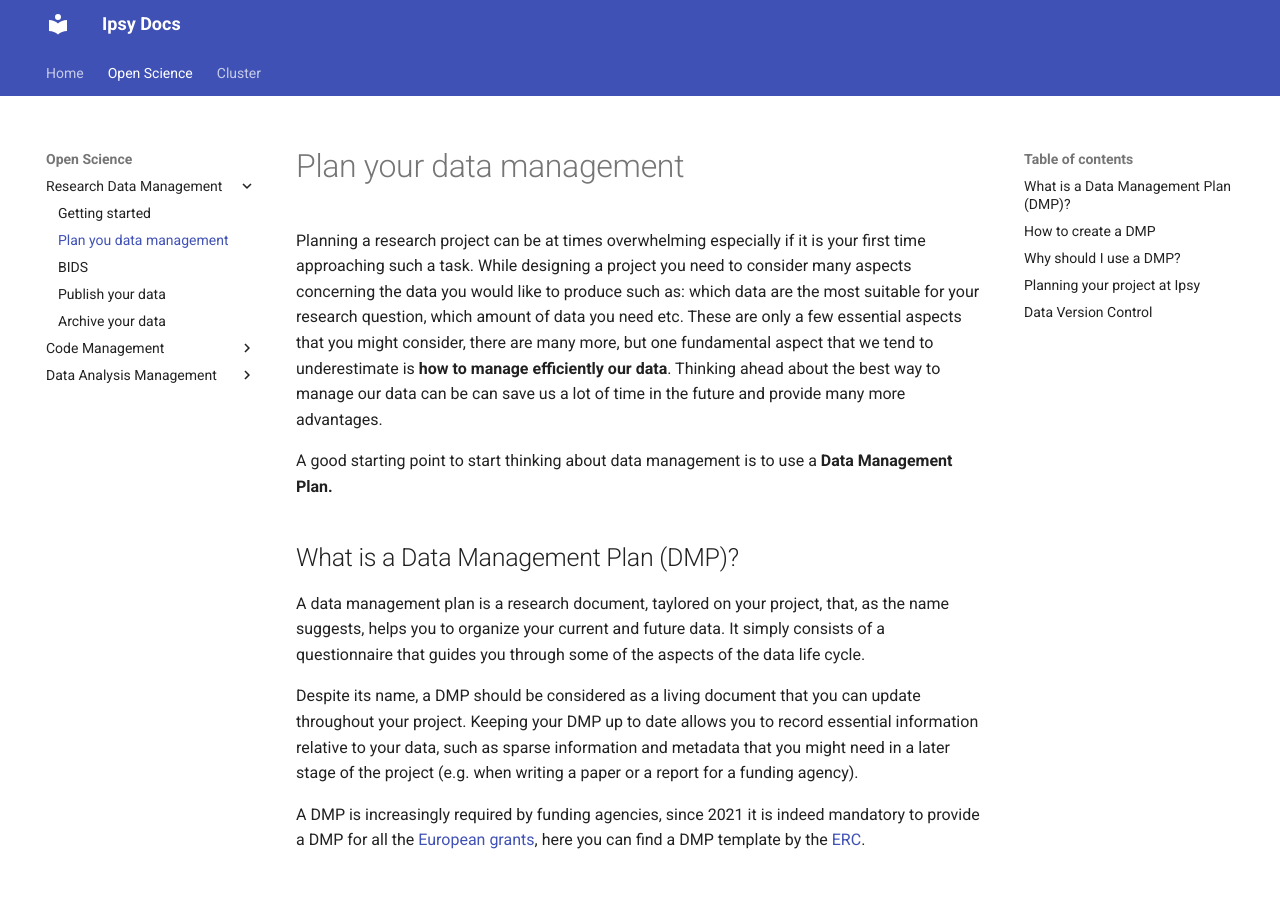
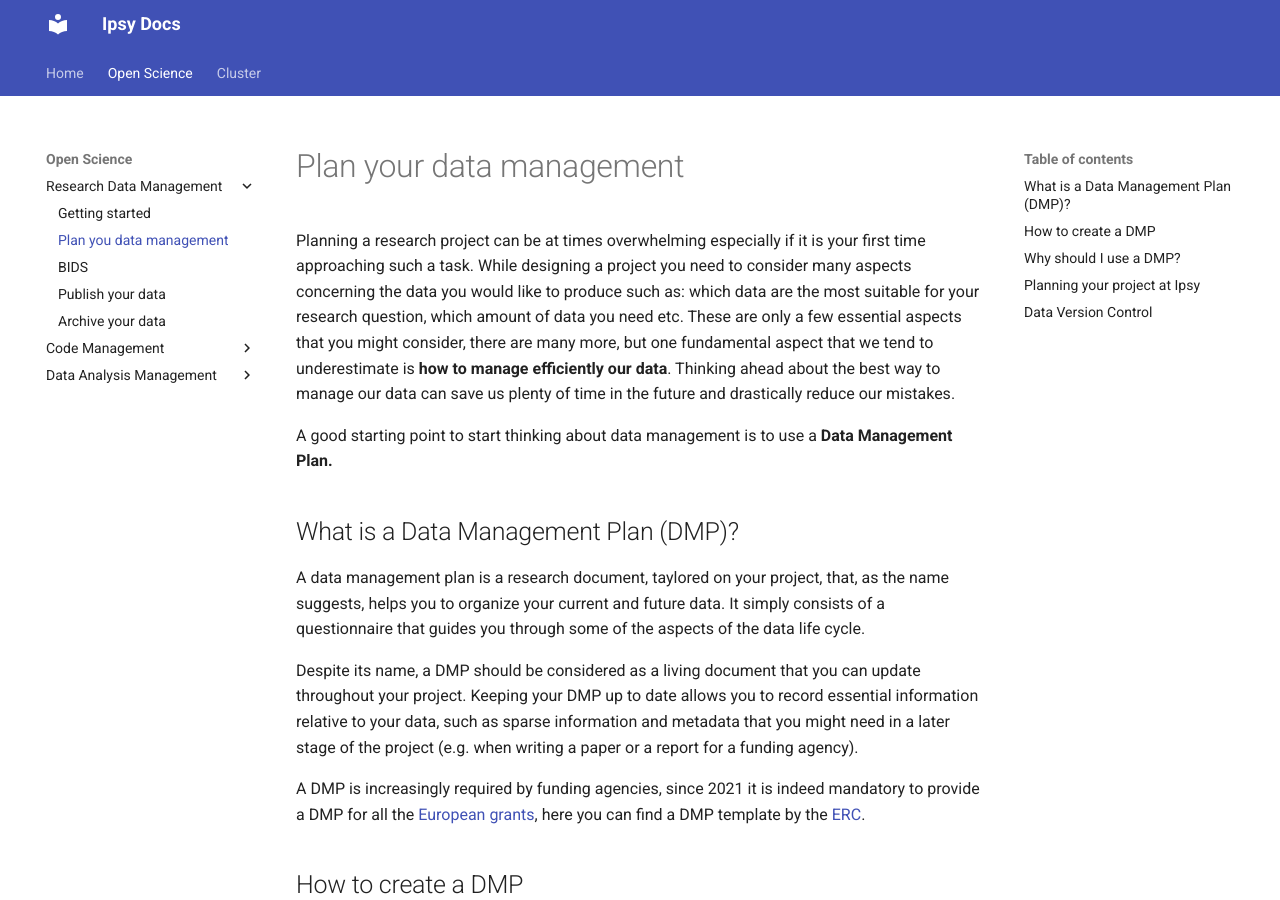
Before and after one commit to pvavra/temp-ipsy, an MkDocs documentation site: the page built from docs/open-science/research-data-management/planning.md, in a window 1280 px wide and 900 px high. Built offline with MkDocs 1.6.1 and Material for MkDocs 9.7.7, drawn with Linux system fonts in a browser that asks for light colours.

Commit message:
Fix introduction

```diff
--- a/docs/open-science/research-data-management/planning.md
+++ b/docs/open-science/research-data-management/planning.md
@@ -1,7 +1,7 @@
 # Plan your data management
 
 Planning a research project can be at times overwhelming especially if it is your first time approaching such a task.
-While designing a project you need to consider many aspects concerning the data you would like to produce such as: which data are the most suitable for your research question, which amount of data you need etc. These are only a few essential aspects that you might consider, there are many more, but one fundamental aspect that we tend to underestimate is **how to manage efficiently our data**. Thinking ahead about the best way to manage our data can be can save us a lot of time in the future and provide many more advantages.
+While designing a project you need to consider many aspects concerning the data you would like to produce such as: which data are the most suitable for your research question, which amount of data you need etc. These are only a few essential aspects that you might consider, there are many more, but one fundamental aspect that we tend to underestimate is **how to manage efficiently our data**. Thinking ahead about the best way to manage our data can save us plenty of time in the future and drastically reduce our mistakes.
 
 A good starting point to start thinking about data management is to use a **Data Management Plan.**
 
```
